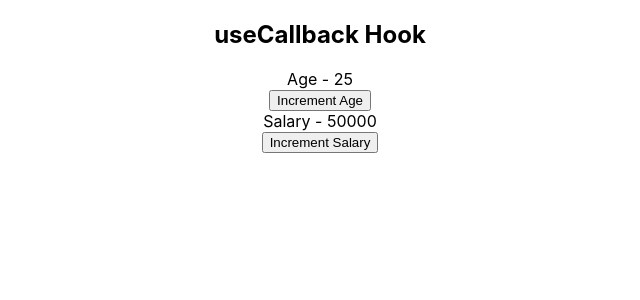
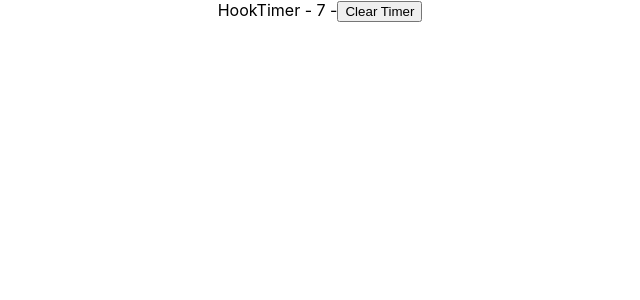
Before and after one commit to muradmalkawi/react-hooks, a React (Create React App) app: page / in a window 1280 px wide. Shown: the top 300 px of the page, without its empty margins (320-960 px from the left). Built offline with nearby package versions, Linux system fonts and the light colour scheme.

Commit message:
useRef hook

```diff
--- a/src/App.js
+++ b/src/App.js
@@ -28,11 +28,17 @@ import DataFetching from './components/DataFetching'
 
 
 import ParentComponent from './components/ParentComponent'
+import Counter from './components/Counter'
+import HookTimer from './components/HookTimer'
+
 
 function App() {
 	return (
 		<div className="App">
-			<ParentComponent />
+			<HookTimer />
+			{/* <classTimer /> */}
+			{/* <Counter /> */}
+			{/* <ParentComponent /> */}
 		</div>
 	)
 }
--- /dev/null
+++ b/src/components/Counter.js
@@ -0,0 +1,34 @@
+import React, { useState, useMemo } from 'react'
+
+function Counter() {
+	const [counterOne, setCounterOne] = useState(0)
+	const [counterTwo, setCounterTwo] = useState(0)
+
+	const incrementOne = () => {
+		setCounterOne(counterOne + 1)
+	}
+
+	const incrementTwo = () => {
+		setCounterTwo(counterTwo + 1)
+  }
+
+  const isEven = useMemo(() => {
+    let i = 0
+    while (i < 2000000000) i++
+    return counterOne % 2 === 0
+  }, [counterOne])
+
+	return (
+		<div>
+			<div>
+        <button onClick={incrementOne}>Count One - {counterOne}</button>
+        <span>{isEven ? 'Even' : 'Odd'}</span>
+			</div>
+			<div>
+        <button onClick={incrementTwo}>Count Two - {counterTwo}</button>
+			</div>
+		</div>
+	)
+}
+
+export default Counter
--- /dev/null
+++ b/src/components/HookTimer.js
@@ -0,0 +1,22 @@
+import React, {useState, useEffect, useRef} from 'react'
+
+function HookTimer() {
+  const [timer, setTimer] = useState(0)
+  const interValRef = useRef()
+  useEffect(() => {
+    interValRef.current = setInterval(() => {
+      setTimer(timer => timer + 1)
+    }, 1000)
+    return () => {
+      clearInterval(interValRef.current)
+    }
+  }, [])
+  return (
+    <div>
+      HookTimer - {timer} -
+      <button onClick={() => clearInterval(interValRef.current)}>Clear Timer</button>
+    </div>
+  )
+}
+
+export default HookTimer
```
Also changed, not shown: src/components/ClassTimer.js (added, +34 -0 lines), src/components/FocusInput.js (added, +15 -0 lines).
